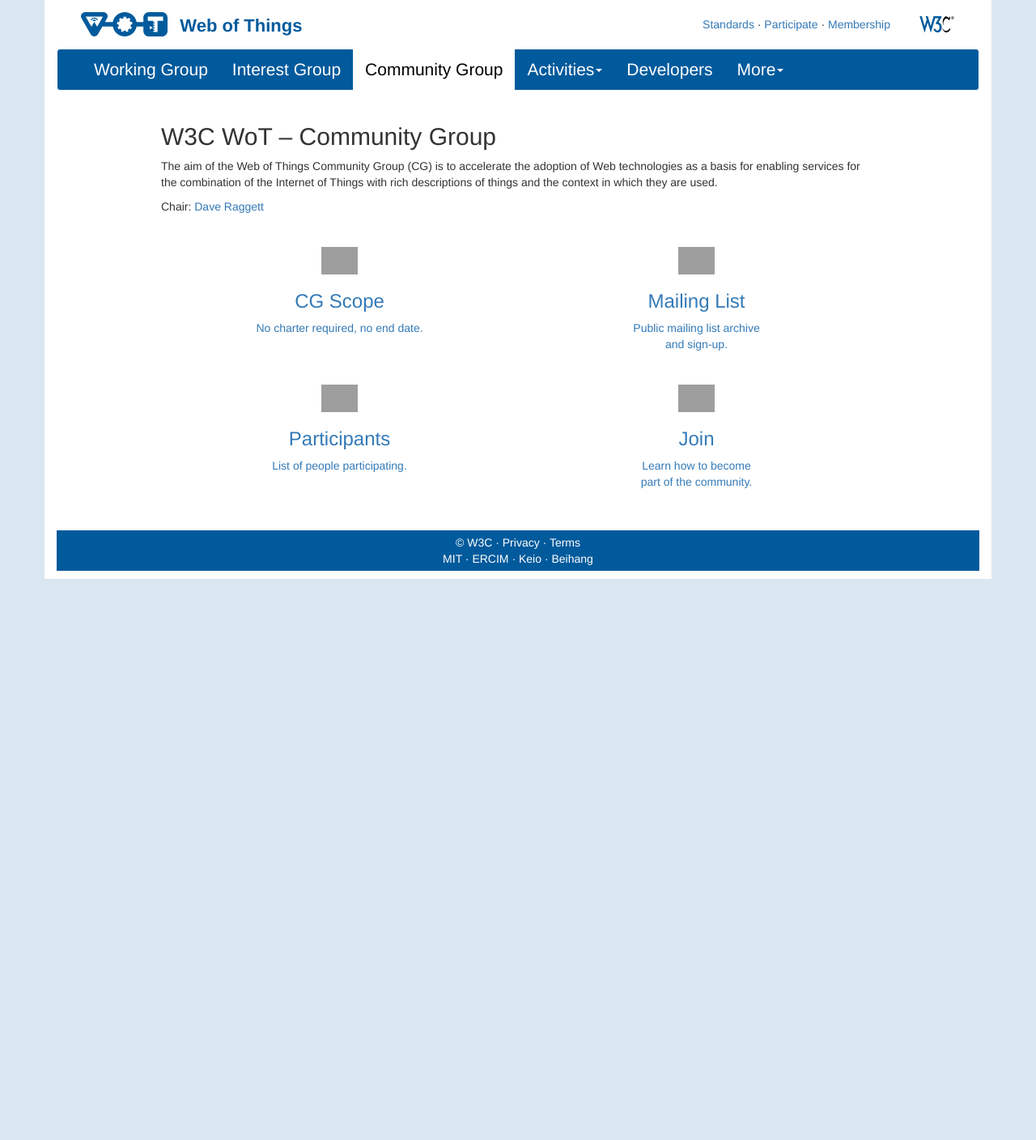
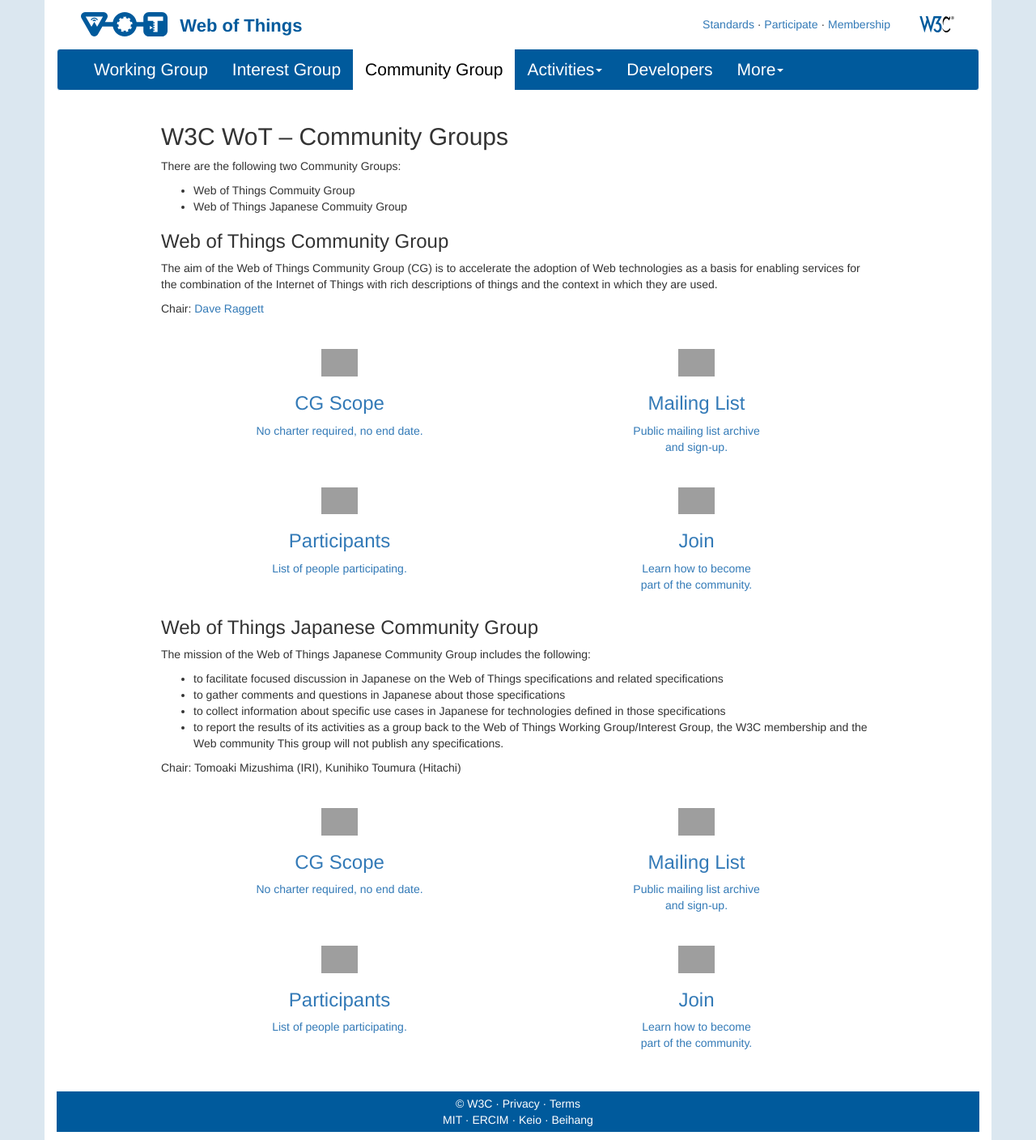
Before and after one commit to w3c/wot-marketing, a Jekyll site: the page built from docs/cg/index.html, in a window 1280 px wide. Shown: the whole page at 81% size. Built offline with Jekyll 4.4.1, drawn with Linux system fonts in a browser that asks for light colours; nearby versions of some CDN libraries; before the commit the page ends 900 px from its top, so only the background shows below that; grey boxes are pictures that could not be loaded.

Commit message:
Update index.html

```diff
--- a/docs/cg/index.html
+++ b/docs/cg/index.html
@@ -1,10 +1,17 @@
 ---
 layout: default
-title: W3C WoT – Community Group
+title: W3C WoT – Community Groups
 group: "navigation"
 ---
 <div>
-	<h2>W3C WoT – Community Group</h2>
+	<h2>W3C WoT – Community Groups</h2>
+	<p>There are the following two Community Groups:</p>
+	<ul>
+		<li>Web of Things Commuity Group</li>
+		<li>Web of Things Japanese Commuity Group</li>
+	</ul>
+
+	<h3>Web of Things Community Group</h3>
 	<p>
 		The aim of the Web of Things Community Group (CG) is to accelerate the adoption of Web technologies as a basis for enabling services for the combination of the Internet of Things with rich descriptions of things and the context in which they are used.
 	</p>
@@ -32,4 +39,37 @@
 		</div>
 	</div>
 
+	<h3>Web of Things Japanese Community Group</h3>
+	<p>The mission of the Web of Things Japanese Community Group includes the following:</p>
+	<ul>
+		<li>to facilitate focused discussion in Japanese on the Web of Things specifications and related specifications</li>
+		<li>to gather comments and questions in Japanese about those specifications</li>
+		<li>to collect information about specific use cases in Japanese for technologies defined in those specifications</li>
+		<li>to report the results of its activities as a group back to the Web of Things Working Group/Interest Group, the W3C membership and the Web community This group will not publish any specifications.</li>
+	</ul>
+
+	<p>Chair: Tomoaki Mizushima (IRI), Kunihiko Toumura (Hitachi)</p>
+
+	<p>&nbsp;</p>
+
+	<div class="row center-block">
+		<div class="col-md-6 text-center">
+			<a href="https://www.w3.org/community/wot-jp/charter/"><div class="icon"><img src="https://image.flaticon.com/icons/svg/149/149345.svg" alt="" width="45"></div><div class="description"><h3>CG Scope</h3><p>No charter required, no end date.</p></div></a>
+		</div>
+		<div class="col-md-6 text-center">
+			<a href="https://lists.w3.org/Archives/Public/public-wot-jp/"><div class="icon"><img src="https://image.flaticon.com/icons/svg/131/131155.svg" alt="" width="45"></div><div class="description"><h3>Mailing List</h3><p>Public mailing list archive<br/>and sign-up.</p></div></a>
+		</div>
+	</div>
+
+	<p>&nbsp;</p>
+
+	<div class="row center-block">
+		<div class="col-md-6 text-center">
+			<a href="https://www.w3.org/community/wot-jp/participants"><div class="icon"><img src="https://image.flaticon.com/icons/svg/476/476700.svg" alt="" width="45"></div><div class="description"><h3>Participants</h3><p>List of people participating.</p></div></a>
+		</div>
+		<div class="col-md-6 text-center">
+			<a href="https://www.w3.org/community/wp-login.php?redirect_to=%2Fcommunity%2Fwot-jp%2Fjoin"><div class="icon"><img src="https://image.flaticon.com/icons/svg/149/149387.svg" alt="" width="45"></div><div class="description"><h3>Join</h3><p>Learn how to become<br/>part of the community.</p></div></a>
+		</div>
+	</div>
+
 </div>
```
